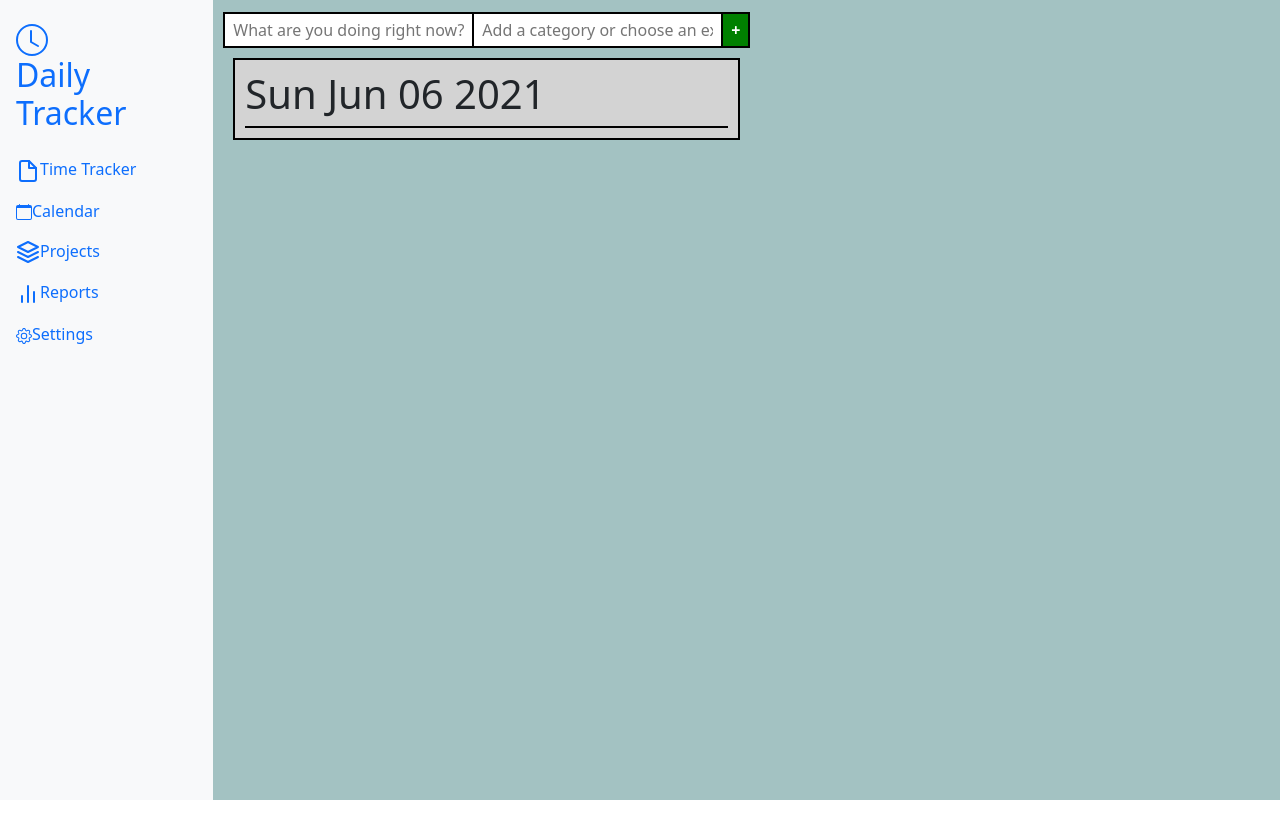
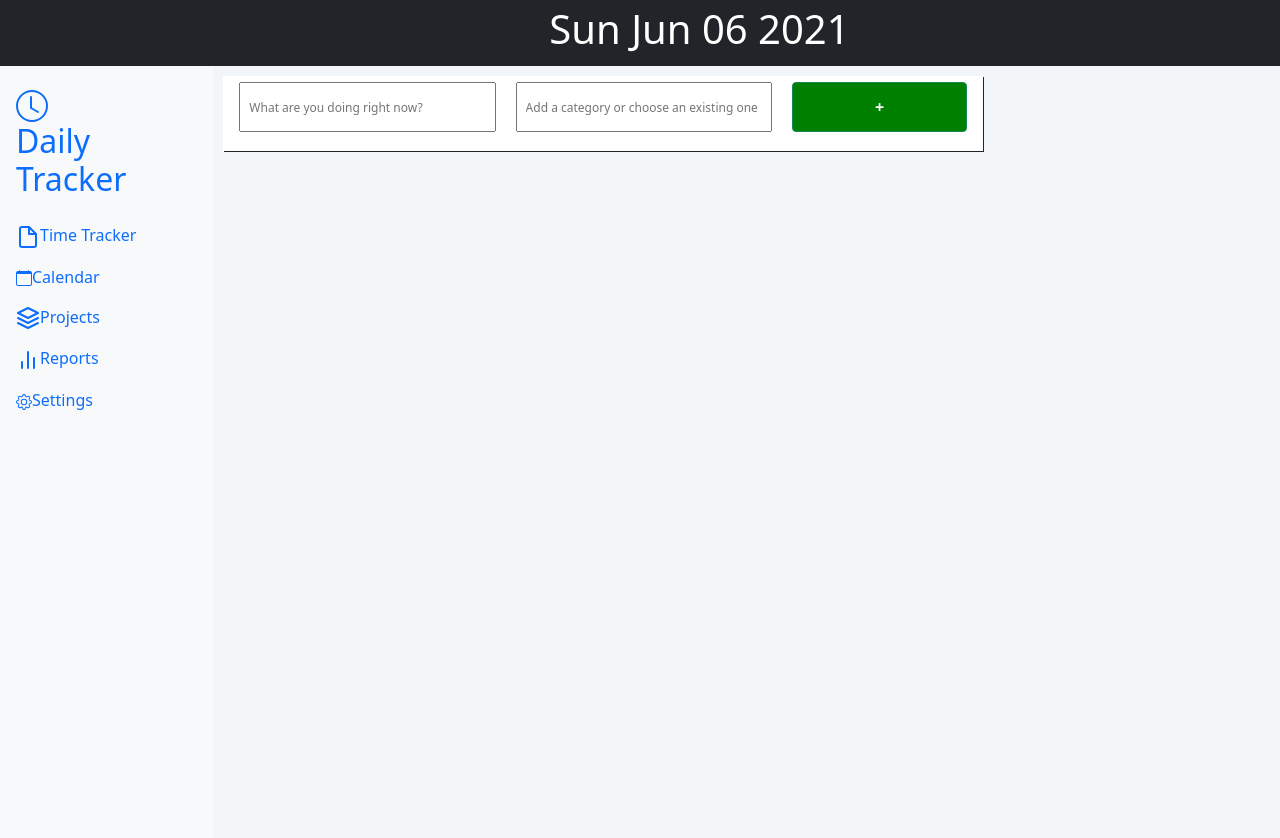
Before and after one commit to Ardad2/Time-Tracker, a React (Create React App) app: page / in a window 1280 px wide. Shown: the top 838 px of the page. Before the commit the page ends 800 px from the top, so only its background shows below. Built offline with nearby package versions, Linux system fonts and the light colour scheme.

Commit message:
worked on UI

```diff
--- a/src/App.css
+++ b/src/App.css
@@ -2,7 +2,7 @@
   height: 100vh;
   display: flex;
   flex-direction: row;
-  background: #a3c2c2;
+  background: #f2f6f8;
 }
 .Main {
   height: 100vh;
--- a/src/App.js
+++ b/src/App.js
@@ -8,10 +8,10 @@ import throttle from "lodash/throttle";
 import reducers from "./reducers";
 import { loadState, saveState } from "./utils";
 
+import Headbar from "./components/Headbar";
 import NavBar from "./components/navbar";
 import NewTimer from "./components/NewTimer";
 import ListTimers from "./components/ListTimers";
-import Day from "./components/Day";
 
 //import Header from './components/Header/Header'
 
@@ -37,11 +37,12 @@ let todayDate = new Date();
 function App() {
   return (
     <Provider store={store}>
+      <Headbar />
       <div className="App">
         <NavBar />
         <div className="Main">
           <NewTimer />
-          <Day />
+          <ListTimers />
         </div>
       </div>
     </Provider>
--- a/src/components/Day.css
+++ /dev/null
@@ -1,6 +0,0 @@
-.Day {
-  margin: 10px;
-  padding: 10px;
-  border: black solid 2px;
-  background-color: lightgrey;
-}
--- a/src/components/Day.js
+++ /dev/null
@@ -1,29 +0,0 @@
-import React, { Component } from "react";
-import { useSelector } from "react-redux";
-import { selectTimer } from "../actions";
-import timersReducer from "../reducers/timersReducer";
-
-import "./Day.css";
-import ListTimers from "./ListTimers";
-import NewTimer from "./NewTimer";
-import TimerView from "./TimerView";
-
-class Day extends Component {
-  constructor(props) {
-    super(props);
-    this.state = { date: new Date() };
-  }
-
-  //  const timers = useSelector(state => state.timers)
-
-  render() {
-    return (
-      <div className="Day">
-        <h1>{this.state.date.toDateString()}</h1>
-        <ListTimers />
-      </div>
-    );
-  }
-}
-
-export default Day;
--- /dev/null
+++ b/src/components/Headbar.css
@@ -0,0 +1,5 @@
+#navbar {
+  overflow: hidden;
+  background-color: #333;
+  color: white;
+}
--- /dev/null
+++ b/src/components/Headbar.jsx
@@ -0,0 +1,27 @@
+import React, { Component } from "react";
+
+class Headbar extends Component {
+  render() {
+    return (
+      <nav class="navbar navbar-dark sticky-top bg-dark flex-md-nowrap p-0">
+        <a class="navbar-brand col-md-3 col-lg-2 me-0 px-3" href="#">
+          <h1>
+            <center></center>
+          </h1>
+        </a>
+        <a class="navbar-brand col-md-3 col-lg-2 me-0 px-3" href="#">
+          <h1>
+            <center>{new Date().toDateString()} </center>
+          </h1>
+        </a>
+        <a class="navbar-brand col-md-3 col-lg-2 me-0 px-3" href="#">
+          <h1>
+            <center></center>
+          </h1>
+        </a>
+      </nav>
+    );
+  }
+}
+
+export default Headbar;
--- a/src/components/ListTimers.css
+++ b/src/components/ListTimers.css
@@ -1,3 +1,4 @@
 .TimerList {
-  border: 1px solid #000;
+  width: 750px;
+  border: 1px #000;
 }
--- a/src/components/NewTimer.css
+++ b/src/components/NewTimer.css
@@ -1,26 +1,31 @@
-.NewTimer {
-  width: auto;
+.newTimer {
+  width: 95vh;
+  height: 75px;
+  padding: 6px;
+  background-color: white;
   display: flex;
   flex-direction: row;
-  justify-content: flex-start;
-  align-items: baseline;
-  margin-top: 2px;
-  border: 1px solid #000;
+  justify-content: space-between;
+  box-shadow: 1px 1px;
 }
 
-.NewTimer > input {
+.newTimer > input {
+  outline: none;
+  height: 50px;
+  flex: 1.5;
+  font-size: 0.75rem;
+  padding: 0.25rem 0.5rem;
+  margin-left: 10px;
+  margin-right: 10px;
+}
+
+.newTimer > button {
   flex: 1;
+  height: 50px;
   font-size: 1rem;
   padding: 0.25rem 0.5rem;
-  border: 1px solid;
-  margin: 0;
-}
-
-.NewTimer > button {
-  font-size: 1rem;
-  padding: 0.25rem 0.5rem;
-  border: 1px solid #000;
-  margin: 0;
+  margin-left: 10px;
+  margin-right: 10px;
   background-color: green;
   color: #fff;
   font-weight: bold;
--- a/src/components/NewTimer.js
+++ b/src/components/NewTimer.js
@@ -1,35 +1,39 @@
-import React, { useState } from 'react'
-import { useDispatch } from 'react-redux'
+import React, { useState } from "react";
+import { useDispatch } from "react-redux";
 
-import { addTimer } from '../actions'
+import { addTimer } from "../actions";
 
-import './NewTimer.css'
+import "./NewTimer.css";
 
 export default function NewTimer() {
-
-
-    const [ name, setName ] = useState('')
-    const [ category, setCategory ] = useState('')
+  const [name, setName] = useState("");
+  const [category, setCategory] = useState("");
   const dispatch = useDispatch();
 
   return (
-        <div className="NewTimer">
+    <div className="newTimer">
       <input
-            type='text'
+        className="detail"
+        type="text"
         placeholder="What are you doing right now?"
         name="name"
         value={name}
         onChange={(e) => setName(e.target.value)}
       />
       <input
-            type='text'
+        className="detail"
+        type="text"
         placeholder="Add a category or choose an existing one"
         name="category"
         value={category}
         onChange={(e) => setCategory(e.target.value)}
       />
-
-        <button onClick={() => dispatch(addTimer(name, category))}>+</button>
+      <button
+        className="btn btn-success"
+        onClick={() => dispatch(addTimer(name, category))}
+      >
+        +
+      </button>
     </div>
-    )
+  );
 }
--- a/src/components/TimerView.css
+++ b/src/components/TimerView.css
@@ -1,11 +1,13 @@
 .TimerView {
-  width: 100vh;
+  width: 95vh;
+  height: 75px;
   display: flex;
   flex-direction: row;
   justify-content: flex-start;
   align-items: baseline;
   margin-top: 2px;
   border: 1px solid #000;
+  background-color: white;
 }
 
 .TimerView > h1 {
--- a/src/components/navbar.jsx
+++ b/src/components/navbar.jsx
@@ -2,8 +2,6 @@ import React, { Component } from "react";
 
 class NavBar extends Component {
   render() {
-    const { totalCounters } = this.props;
-
     return (
       <nav
         id="sidebarMenu"
```
Also changed, not shown: src/utils/date.js (added, +10 -0 lines). Lines whose indentation alone changed are shown as unchanged.
